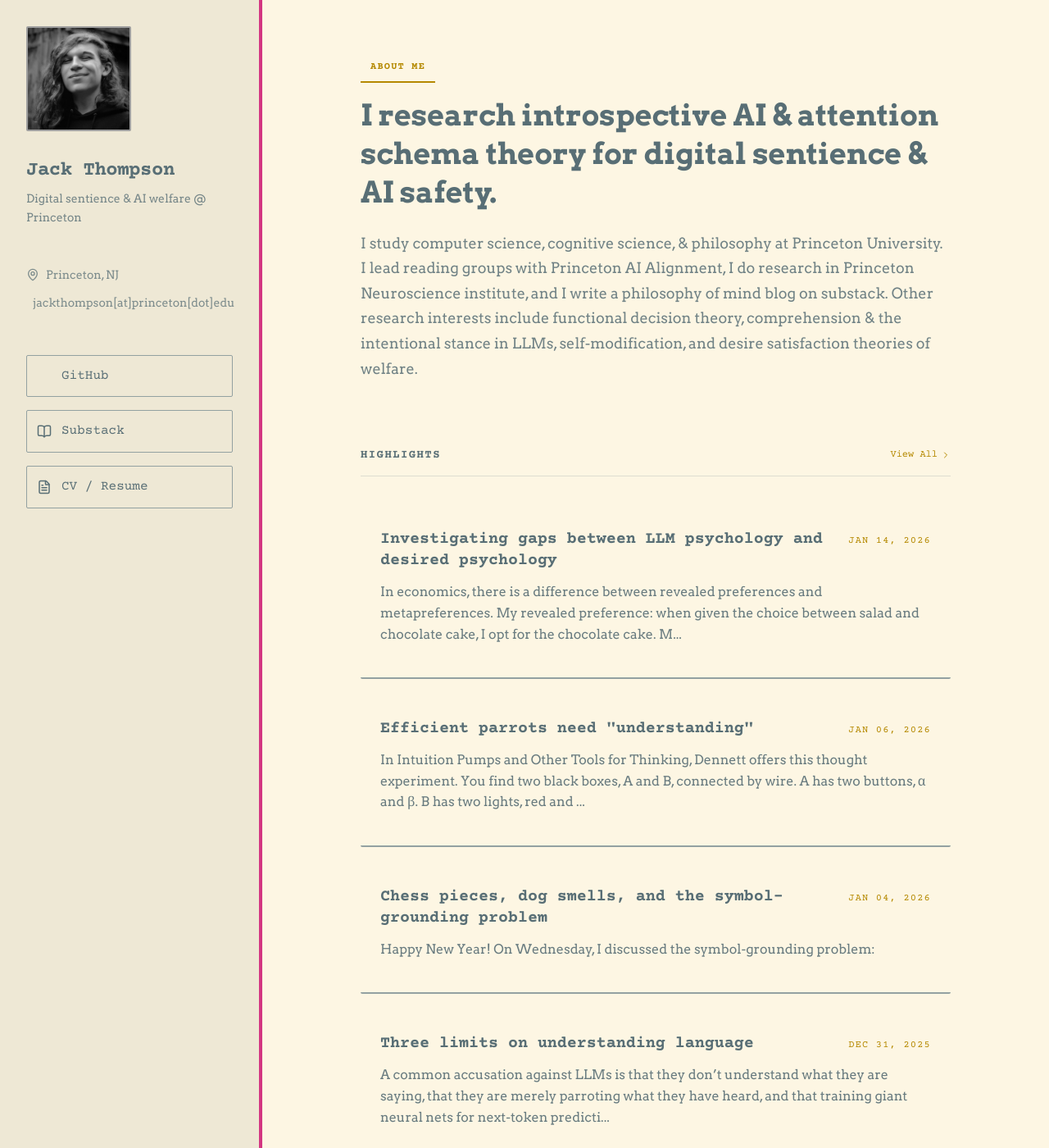
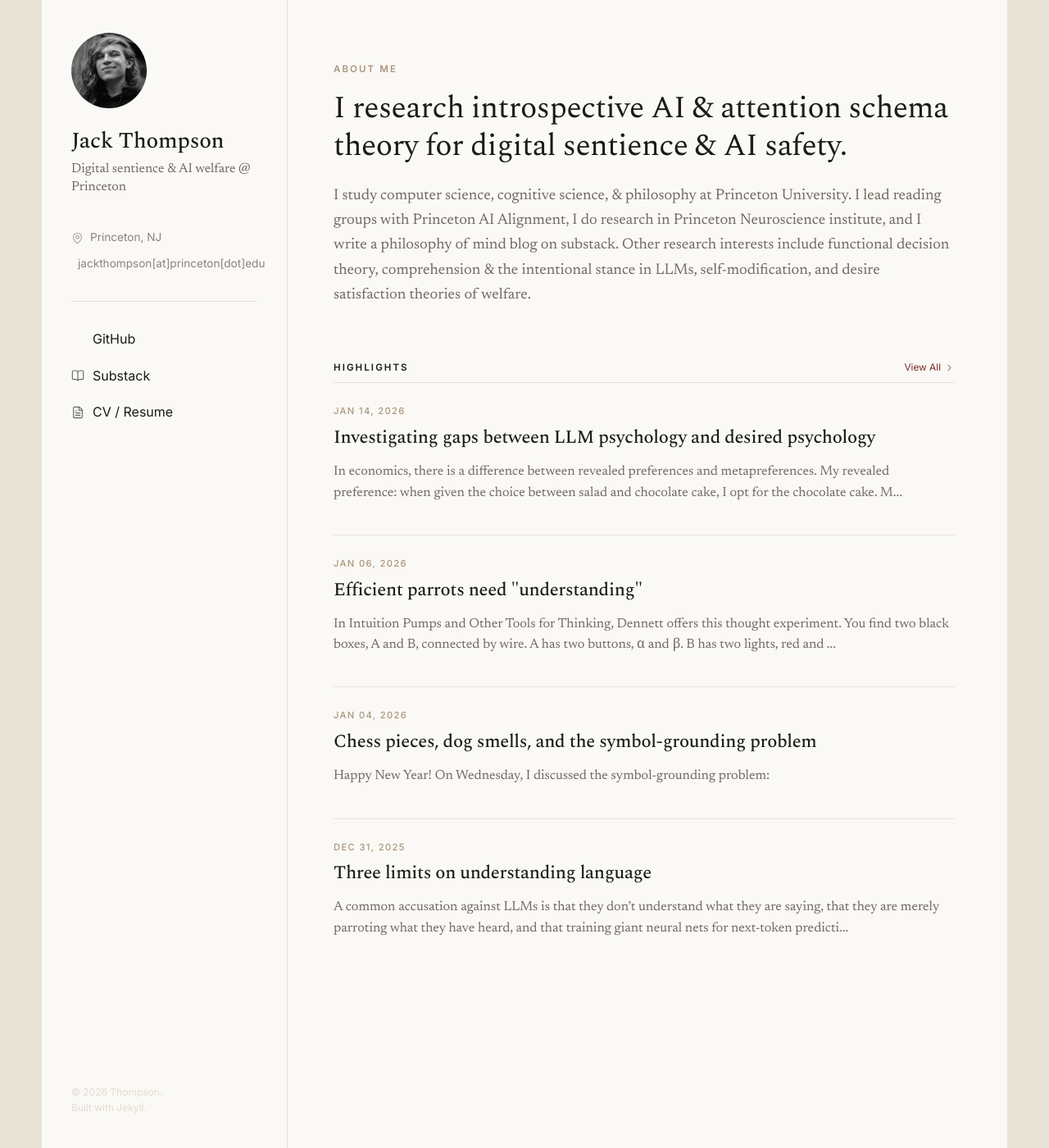
Before and after one commit to jackmastermind/jackmastermind.github.io, a Jekyll site: the page built from index.html, in a window 1280 px wide and 1400 px high. Shown: the whole window at 82% size. Built offline with Jekyll 4.4.1, drawn with Linux system fonts in a browser that asks for light colours.

Commit message:
Redesign site: modern editorial theme
Replace the sepia/Solarized "parchment" look with a modern, minimalist
editorial design:

- Type: Spectral headlines, Newsreader body, Inter labels
  (was Courier Prime + Arvo)
- Palette: warm paper #FAF9F6 on a neutral ground #E9E3D7, ink text,
  oxblood accent #7C2D2D, hairline rules
- Layout: full-height centered paper panel with hairline edges and a
  sticky sidebar (fixes wide-screen gap from centered content)
- Compress profile.jpeg 993KB -> 26KB

Co-Authored-By: Claude Opus 4.8 <noreply@anthropic.com>

```diff
--- a/_includes/head.html
+++ b/_includes/head.html
@@ -6,10 +6,10 @@
   <title>{% if page.title %}{{ page.title }} | {% endif %}{{ site.title }}</title>
   <meta name="description" content="{{ page.excerpt | default: site.description | strip_html | truncate: 160 }}">
 
-  <!-- Google Fonts: Courier Prime (typewriter) + Arvo (slab serif) -->
+  <!-- Google Fonts: Spectral (display) + Newsreader (body serif) + Inter (labels) -->
   <link rel="preconnect" href="https://fonts.googleapis.com">
   <link rel="preconnect" href="https://fonts.gstatic.com" crossorigin>
-  <link href="https://fonts.googleapis.com/css2?family=Arvo:wght@400;700&family=Courier+Prime:wght@400;700&display=swap" rel="stylesheet">
+  <link href="https://fonts.googleapis.com/css2?family=Spectral:wght@400;500;600&family=Newsreader:opsz,wght@6..72,400;6..72,500&family=Inter:wght@400;500;600&display=swap" rel="stylesheet">
 
   <!-- Main Stylesheet -->
   <link rel="stylesheet" href="{{ '/assets/css/main.css' | relative_url }}">
--- a/_sass/_base.scss
+++ b/_sass/_base.scss
@@ -12,12 +12,13 @@ html {
   font-size: 16px;
   -webkit-font-smoothing: antialiased;
   -moz-osx-font-smoothing: grayscale;
+  scroll-behavior: smooth;
 }
 
 body {
-  font-family: $font-slab;
+  font-family: $font-serif;
   color: $color-text;
-  background-color: $color-bg;
+  background-color: $color-ground;
   line-height: 1.6;
   min-height: 100vh;
 }
@@ -27,9 +28,10 @@ body {
 // ===========================================
 
 h1, h2, h3, h4, h5, h6 {
-  font-family: $font-typewriter;
-  font-weight: 700;
-  line-height: 1.3;
+  font-family: $font-display;
+  font-weight: 500;
+  line-height: 1.2;
+  letter-spacing: -0.015em;
   color: $color-text;
 }
 
@@ -44,10 +46,10 @@ p {
 a {
   color: inherit;
   text-decoration: none;
-  transition: color 0.3s ease;
+  transition: color 0.2s ease;
 
   &:hover {
-    color: $color-accent-magenta;
+    color: $color-accent;
   }
 }
 
@@ -56,7 +58,7 @@ a {
 // ===========================================
 
 .accent {
-  color: $color-accent-gold;
+  color: $color-accent;
 }
 
 // Hide scrollbar but allow scrolling
@@ -71,7 +73,7 @@ a {
 
 // Lucide icons sizing
 [data-lucide] {
-  width: 18px;
-  height: 18px;
-  stroke-width: 2;
+  width: 17px;
+  height: 17px;
+  stroke-width: 1.75;
 }
--- a/_sass/_content.scss
+++ b/_sass/_content.scss
@@ -1,42 +1,42 @@
 // ===========================================
-// Main Content Area Styles
+// Main Content Area Styles (Editorial)
 // ===========================================
 
-// Section Label (e.g., "About Me", "Highlights")
+// Kicker label (e.g., "About Me", "Archive")
 .section-label {
   display: inline-block;
   margin-bottom: $spacing-unit * 2;
-  padding: $spacing-unit $spacing-unit * 1.5;
-  font-family: $font-typewriter;
-  font-size: 0.75rem;
-  font-weight: 700;
+  font-family: $font-sans;
+  font-size: 0.72rem;
+  font-weight: 600;
   text-transform: uppercase;
-  letter-spacing: 0.1em;
-  color: $color-accent-gold;
-  border-bottom: 2px solid $color-accent-gold;
+  letter-spacing: 0.18em;
+  color: $color-kicker;
 }
 
 // About Section
 .about-section {
-  margin-bottom: $spacing-unit * 10;
+  margin-bottom: $spacing-unit * 8;
 }
 
 .about-tagline {
-  font-family: $font-slab;
-  font-size: 1.875rem;
-  line-height: 1.3;
+  font-family: $font-display;
+  font-weight: 400;
+  font-size: 2.1rem;
+  line-height: 1.2;
+  letter-spacing: -0.015em;
   margin-bottom: $spacing-unit * 3;
   color: $color-text;
 
   @media (min-width: $breakpoint-md) {
-    font-size: 2.25rem;
+    font-size: 2.35rem;
   }
 }
 
 .about-text {
-  font-size: 1.125rem;
-  line-height: 1.7;
-  opacity: 0.85;
+  font-size: 1.15rem;
+  line-height: 1.65;
+  color: $color-text-light;
 }
 
 // Posts Section
@@ -46,110 +46,107 @@
 
 .posts-header {
   display: flex;
-  align-items: center;
+  align-items: baseline;
   justify-content: space-between;
-  margin-bottom: $spacing-unit * 5;
-  padding-bottom: $spacing-unit * 2;
-  border-bottom: 1px solid rgba($color-border, 0.3);
+  margin-bottom: $spacing-unit;
 }
 
 .posts-title {
-  font-family: $font-typewriter;
-  font-size: 0.875rem;
-  font-weight: 700;
+  font-family: $font-sans;
+  font-size: 0.72rem;
+  font-weight: 600;
   text-transform: uppercase;
-  letter-spacing: 0.1em;
+  letter-spacing: 0.18em;
+  color: $color-text;
 }
 
 .view-all-link {
   display: flex;
   align-items: center;
-  gap: $spacing-unit / 2;
-  font-family: $font-typewriter;
-  font-size: 0.75rem;
-  color: $color-accent-gold;
+  gap: $spacing-unit * 0.5;
+  font-family: $font-sans;
+  font-size: 0.74rem;
+  color: $color-accent;
 
   &:hover {
+    color: $color-accent;
     text-decoration: underline;
+    text-underline-offset: 3px;
   }
 
   [data-lucide] {
-    width: 12px;
-    height: 12px;
+    width: 13px;
+    height: 13px;
   }
 }
 
-// Post Cards
+// Post Cards (hairline editorial list)
 .post-card {
   position: relative;
-  padding: $spacing-unit * 3;
-  margin-bottom: $spacing-unit * 3;
-  background-color: $color-bg;
-  border-bottom: 2px solid $color-border;
-  border-radius: 2px;
-  transition: background-color 0.3s ease;
+  padding: $spacing-unit * 3.25 0;
+  border-top: 1px solid $color-border;
+  transition: none;
 
-  &:hover {
-    background-color: $color-sidebar-bg;
+  &:hover .post-card-title a {
+    color: $color-accent;
   }
 }
 
 .post-card-header {
   display: flex;
-  flex-direction: column;
+  flex-direction: column-reverse;
   margin-bottom: $spacing-unit;
-
-  @media (min-width: $breakpoint-md) {
-    flex-direction: row;
-    align-items: baseline;
-    justify-content: space-between;
-  }
 }
 
 .post-card-title {
-  font-family: $font-typewriter;
-  font-size: 1.25rem;
-  font-weight: 700;
-  margin-bottom: $spacing-unit / 2;
+  font-family: $font-display;
+  font-size: 1.4rem;
+  font-weight: 500;
+  line-height: 1.25;
+  margin-bottom: $spacing-unit;
 
   a {
+    transition: color 0.2s ease;
+
     &:hover {
-      text-decoration: underline;
-      text-decoration-thickness: 2px;
-      text-underline-offset: 4px;
+      color: $color-accent;
     }
   }
 }
 
 .post-card-date {
-  font-family: $font-typewriter;
-  font-size: 0.75rem;
+  font-family: $font-sans;
+  font-size: 0.7rem;
+  font-weight: 500;
   text-transform: uppercase;
-  letter-spacing: 0.1em;
-  color: $color-accent-gold;
+  letter-spacing: 0.12em;
+  color: $color-kicker;
+  margin-bottom: $spacing-unit;
   flex-shrink: 0;
 }
 
 .post-card-excerpt {
-  font-family: $font-slab;
-  line-height: 1.6;
-  opacity: 0.9;
-  margin-bottom: $spacing-unit * 2;
+  font-family: $font-serif;
+  font-size: 1.02rem;
+  line-height: 1.55;
+  color: $color-text-light;
+  margin-bottom: $spacing-unit * 1.5;
 }
 
 .post-card-tags {
   display: flex;
   flex-wrap: wrap;
-  gap: $spacing-unit * 1.5;
+  gap: $spacing-unit;
 }
 
 .tag {
-  font-family: $font-typewriter;
-  font-size: 0.75rem;
-  padding: $spacing-unit / 2 $spacing-unit;
-  background-color: $color-sidebar-bg;
-  color: $color-text-light;
-  border-radius: 2px;
+  font-family: $font-sans;
+  font-size: 0.68rem;
+  letter-spacing: 0.04em;
+  padding: $spacing-unit * 0.375 $spacing-unit * 1.25;
+  color: $color-text-muted;
+  border: 1px solid $color-tag-border;
+  border-radius: 999px;
 }
 
 // ===========================================
@@ -175,12 +172,12 @@
   display: flex;
   align-items: center;
   gap: $spacing-unit;
-  font-family: $font-typewriter;
-  font-size: 0.875rem;
+  font-family: $font-sans;
+  font-size: 0.85rem;
   color: $color-text-light;
 
   &:hover {
-    color: $color-accent-magenta;
+    color: $color-accent;
   }
 
   [data-lucide] {
@@ -190,41 +187,48 @@
 }
 
 .post-date {
-  font-family: $font-typewriter;
-  font-size: 0.875rem;
-  color: $color-accent-gold;
+  font-family: $font-sans;
+  font-size: 0.72rem;
+  font-weight: 500;
+  color: $color-kicker;
   text-transform: uppercase;
-  letter-spacing: 0.05em;
+  letter-spacing: 0.12em;
 }
 
 .post-title {
-  font-family: $font-typewriter;
-  font-size: 2rem;
-  margin-bottom: $spacing-unit * 2;
+  font-family: $font-display;
+  font-weight: 500;
+  font-size: 2.1rem;
+  line-height: 1.15;
+  letter-spacing: -0.015em;
+  margin-bottom: $spacing-unit * 2.5;
 
   @media (min-width: $breakpoint-md) {
-    font-size: 2.5rem;
+    font-size: 2.6rem;
   }
 }
 
 .post-tags {
   display: flex;
   flex-wrap: wrap;
-  gap: $spacing-unit * 1.5;
+  gap: $spacing-unit;
 }
 
 // Post Content
 .post-content {
-  font-family: $font-slab;
-  font-size: 1.0625rem;
-  line-height: 1.8;
+  font-family: $font-serif;
+  font-size: 1.15rem;
+  line-height: 1.75;
+  color: #2E2C28;
 
   h2 {
+    font-size: 1.6rem;
     margin-top: $spacing-unit * 5;
     margin-bottom: $spacing-unit * 2;
   }
 
   h3 {
+    font-size: 1.3rem;
     margin-top: $spacing-unit * 4;
     margin-bottom: $spacing-unit * 1.5;
   }
@@ -244,9 +248,9 @@
 
   blockquote {
     margin: $spacing-unit * 3 0;
-    padding: $spacing-unit * 2 $spacing-unit * 3;
-    border-left: 4px solid $color-accent-gold;
-    background-color: $color-sidebar-bg;
+    padding: $spacing-unit * 0.5 0 $spacing-unit * 0.5 $spacing-unit * 3;
+    border-left: 2px solid $color-accent;
+    color: $color-text-light;
     font-style: italic;
 
     p:last-child {
@@ -255,18 +259,18 @@
   }
 
   code {
-    font-family: $font-typewriter;
-    font-size: 0.9em;
+    font-family: 'SF Mono', 'IBM Plex Mono', ui-monospace, monospace;
+    font-size: 0.88em;
     padding: 2px 6px;
-    background-color: $color-sidebar-bg;
-    border-radius: 2px;
+    background-color: #F1ECE2;
+    border-radius: 3px;
   }
 
   pre {
     margin: $spacing-unit * 3 0;
-    padding: $spacing-unit * 2;
-    background-color: $color-sidebar-bg;
-    border-radius: 2px;
+    padding: $spacing-unit * 2.5;
+    background-color: #F1ECE2;
+    border-radius: 6px;
     overflow-x: auto;
 
     code {
@@ -276,12 +280,13 @@
   }
 
   a {
-    color: $color-accent-gold;
+    color: $color-accent;
     text-decoration: underline;
+    text-decoration-thickness: 1px;
     text-underline-offset: 2px;
 
     &:hover {
-      color: $color-accent-magenta;
+      text-decoration-thickness: 2px;
     }
   }
 
@@ -289,7 +294,7 @@
     max-width: 100%;
     height: auto;
     margin: $spacing-unit * 3 0;
-    border-radius: 2px;
+    border-radius: 4px;
   }
 
   hr {
@@ -302,5 +307,5 @@
 .post-footer {
   margin-top: $spacing-unit * 8;
   padding-top: $spacing-unit * 4;
-  border-top: 1px solid rgba($color-border, 0.3);
+  border-top: 1px solid $color-border;
 }
--- a/_sass/_layout.scss
+++ b/_sass/_layout.scss
@@ -1,29 +1,42 @@
 // ===========================================
 // Main Layout (Two-Column)
 // ===========================================
+
+// Whole layout is capped and centered as one block, so the sidebar and
+// content stay adjacent and any leftover space falls on the outer edges.
+$layout-max-width: 1180px;
 
 .site-wrapper {
   display: flex;
   flex-direction: column;
   min-height: 100vh;
+  background-color: $color-bg;
 
+  // Paper panel: the layout is a full-height sheet centered on the warm
+  // ground, its edges terminated by a hairline on each side.
   @media (min-width: $breakpoint-md) {
     flex-direction: row;
+    max-width: $layout-max-width;
+    margin: 0 auto;
+    border-left: 1px solid $color-border;
+    border-right: 1px solid $color-border;
   }
 }
 
 .main-content {
   flex: 1;
-  min-height: 100vh;
-  padding: $spacing-unit * 4;
+  min-width: 0;
+  padding: $spacing-unit * 5;
   background-color: $color-bg;
 
   @media (min-width: $breakpoint-md) {
-    padding: $spacing-unit * 8;
+    padding: $spacing-unit * 9 $spacing-unit * 8 $spacing-unit * 9 $spacing-unit * 7;
   }
 }
 
+// Reading column sits left-aligned against the sidebar (not centered in the
+// viewport), which is what removes the large interior gap on wide screens.
 .content-container {
   max-width: $content-max-width;
-  margin: 0 auto;
+  margin: 0;
 }
--- a/_sass/_sidebar.scss
+++ b/_sass/_sidebar.scss
@@ -1,5 +1,5 @@
 // ===========================================
-// Sidebar Styles
+// Sidebar Styles (Editorial)
 // ===========================================
 
 .sidebar {
@@ -8,32 +8,34 @@
   display: flex;
   flex-direction: column;
   flex-shrink: 0;
-  padding: $spacing-unit * 4;
+  padding: $spacing-unit * 5 $spacing-unit * 4.5;
   background-color: $color-sidebar-bg;
-  font-family: $font-slab;
+  font-family: $font-sans;
 
   @media (min-width: $breakpoint-md) {
     width: $sidebar-width;
-    min-height: 100vh;
-    border-right: 4px solid $color-accent-magenta;
+    height: 100vh;
+    position: sticky;
+    top: 0;
+    align-self: flex-start;
+    border-right: 1px solid $color-border;
   }
 }
 
 // Profile Image
 .profile-image-wrapper {
-  margin-bottom: $spacing-unit * 4;
+  margin-bottom: $spacing-unit * 3;
 }
 
 .profile-image {
-  width: 128px;
-  height: 128px;
+  width: 92px;
+  height: 92px;
   margin: 0 auto;
   display: block;
   overflow: hidden;
-  border-radius: 2px;
-  border: 2px solid $color-border;
+  border-radius: 50%;
   filter: grayscale(100%);
-  transition: filter 0.5s ease;
+  transition: filter 0.4s ease;
   object-fit: cover;
 
   &:hover {
@@ -47,7 +49,7 @@
 
 // Profile Info
 .profile-info {
-  margin-bottom: $spacing-unit * 4;
+  margin-bottom: $spacing-unit * 3;
   text-align: center;
 
   @media (min-width: $breakpoint-md) {
@@ -56,86 +58,102 @@
 }
 
 .profile-name {
-  font-family: $font-typewriter;
-  font-size: 1.5rem;
-  font-weight: 700;
-  letter-spacing: -0.02em;
-  margin-bottom: $spacing-unit;
+  font-family: $font-display;
+  font-size: 1.7rem;
+  font-weight: 500;
+  letter-spacing: -0.01em;
+  margin-bottom: $spacing-unit * 0.75;
 }
 
 .profile-title {
-  font-size: 0.875rem;
-  opacity: 0.8;
+  font-family: $font-serif;
+  font-size: 1rem;
+  line-height: 1.4;
+  color: $color-text-light;
 }
 
 // Profile Meta (location, email)
 .profile-meta {
-  margin-bottom: $spacing-unit * 5;
-  font-size: 0.875rem;
-  opacity: 0.75;
+  margin-bottom: $spacing-unit * 3;
+  font-size: 0.85rem;
+  color: $color-text-muted;
 
   .meta-item {
     display: flex;
     align-items: center;
     gap: $spacing-unit;
-    margin-bottom: $spacing-unit * 1.5;
+    margin-bottom: $spacing-unit * 1.25;
 
     [data-lucide] {
-      width: 16px;
-      height: 16px;
+      width: 15px;
+      height: 15px;
+      opacity: 0.7;
     }
   }
+}
+
+// Hairline rule between meta and nav
+.profile-meta {
+  padding-bottom: $spacing-unit * 3;
+  border-bottom: 1px solid $color-border;
 }
 
 // Sidebar Navigation
 .sidebar-nav {
   display: flex;
   flex-direction: column;
-  gap: $spacing-unit * 2;
+  gap: 0;
 }
 
 .nav-link {
   display: flex;
   align-items: center;
   justify-content: space-between;
-  padding: $spacing-unit * 1.5;
-  background-color: $color-sidebar-bg;
-  border: 1px solid $color-border;
-  border-radius: 2px;
-  transition: all 0.3s ease;
+  padding: $spacing-unit * 1.125 0;
+  font-size: 1rem;
+  color: $color-text;
+  border-bottom: 1px solid transparent;
+  transition: color 0.2s ease;
 
   &:hover {
-    background-color: darken($color-sidebar-bg, 5%);
-    color: $color-accent-magenta;
+    color: $color-accent;
   }
 }
 
 .nav-link-content {
   display: flex;
   align-items: center;
-  gap: $spacing-unit * 1.5;
+  gap: $spacing-unit * 1.25;
+
+  [data-lucide] {
+    width: 16px;
+    height: 16px;
+    opacity: 0.65;
+  }
 }
 
 .nav-link-text {
-  font-family: $font-typewriter;
+  font-family: $font-sans;
 }
 
 .external-icon {
-  width: 14px;
-  height: 14px;
+  width: 13px;
+  height: 13px;
+  color: $color-tag-border;
   opacity: 0;
-  transition: opacity 0.3s ease;
+  transition: opacity 0.2s ease;
 
   .nav-link:hover & {
     opacity: 1;
+    color: $color-accent;
   }
 }
 
 // Sidebar Footer
 .sidebar-footer {
   margin-top: auto;
-  padding-top: $spacing-unit * 5;
+  padding-top: $spacing-unit * 4;
   font-size: 0.75rem;
-  opacity: 0.5;
-  line-height: 1.5;
+  color: $color-tag-border;
+  line-height: 1.6;
 }
--- a/_sass/_variables.scss
+++ b/_sass/_variables.scss
@@ -1,30 +1,42 @@
 // ===========================================
-// Color Palette (Solarized-inspired Parchment)
+// Color Palette (Editorial — warm paper & ink)
 // ===========================================
 
-$color-bg: #FDF6E3;           // Main background (warm cream)
-$color-sidebar-bg: #EEE8D5;   // Sidebar background
-$color-text: #586E75;         // Primary text
-$color-text-light: #657B83;   // Secondary text
-$color-accent-gold: #B58900;  // Gold accent
-$color-accent-magenta: #D33682; // Magenta accent (sidebar border)
-$color-button: #CB4B16;       // Orange button
-$color-button-hover: #DC322F; // Red button hover
-$color-border: #93A1A1;       // Borders
+$color-bg: #FAF9F6;           // Paper (the content sheet)
+$color-sidebar-bg: #FAF9F6;   // Sidebar shares the paper field
+$color-ground: #E9E3D7;       // Warm neutral ground behind the paper panel
+$color-text: #1C1B19;         // Primary ink
+$color-text-light: #6F6A61;   // Secondary text
+$color-text-muted: #8A857A;   // Meta / tertiary text
+$color-accent: #7C2D2D;       // Oxblood accent (links, hover)
+$color-kicker: #A8967C;       // Warm taupe (kickers, dates)
+$color-border: #E7E3DA;       // Hairline rules & borders
+$color-tag-border: #E0DCCF;   // Tag pill border
+
+// Back-compat aliases (referenced in older partials)
+$color-accent-gold: $color-kicker;
+$color-accent-magenta: $color-accent;
+$color-button: $color-accent;
+$color-button-hover: #5E2020;
 
 // ===========================================
 // Typography
 // ===========================================
 
-$font-typewriter: 'Courier Prime', 'Courier New', monospace;
-$font-slab: 'Arvo', 'Roboto Slab', Georgia, serif;
+$font-display: 'Spectral', Georgia, 'Times New Roman', serif;   // Headlines
+$font-serif: 'Newsreader', Georgia, 'Times New Roman', serif;    // Body copy
+$font-sans: 'Inter', -apple-system, BlinkMacSystemFont, 'Segoe UI', sans-serif; // Labels / meta
+
+// Back-compat aliases
+$font-typewriter: $font-sans;
+$font-slab: $font-serif;
 
 // ===========================================
 // Spacing & Sizing
 // ===========================================
 
-$sidebar-width: 320px;
-$content-max-width: 720px;
+$sidebar-width: 300px;
+$content-max-width: 760px;
 $spacing-unit: 8px;
 
 // ===========================================
```
Also changed, not shown: profile.jpeg.
